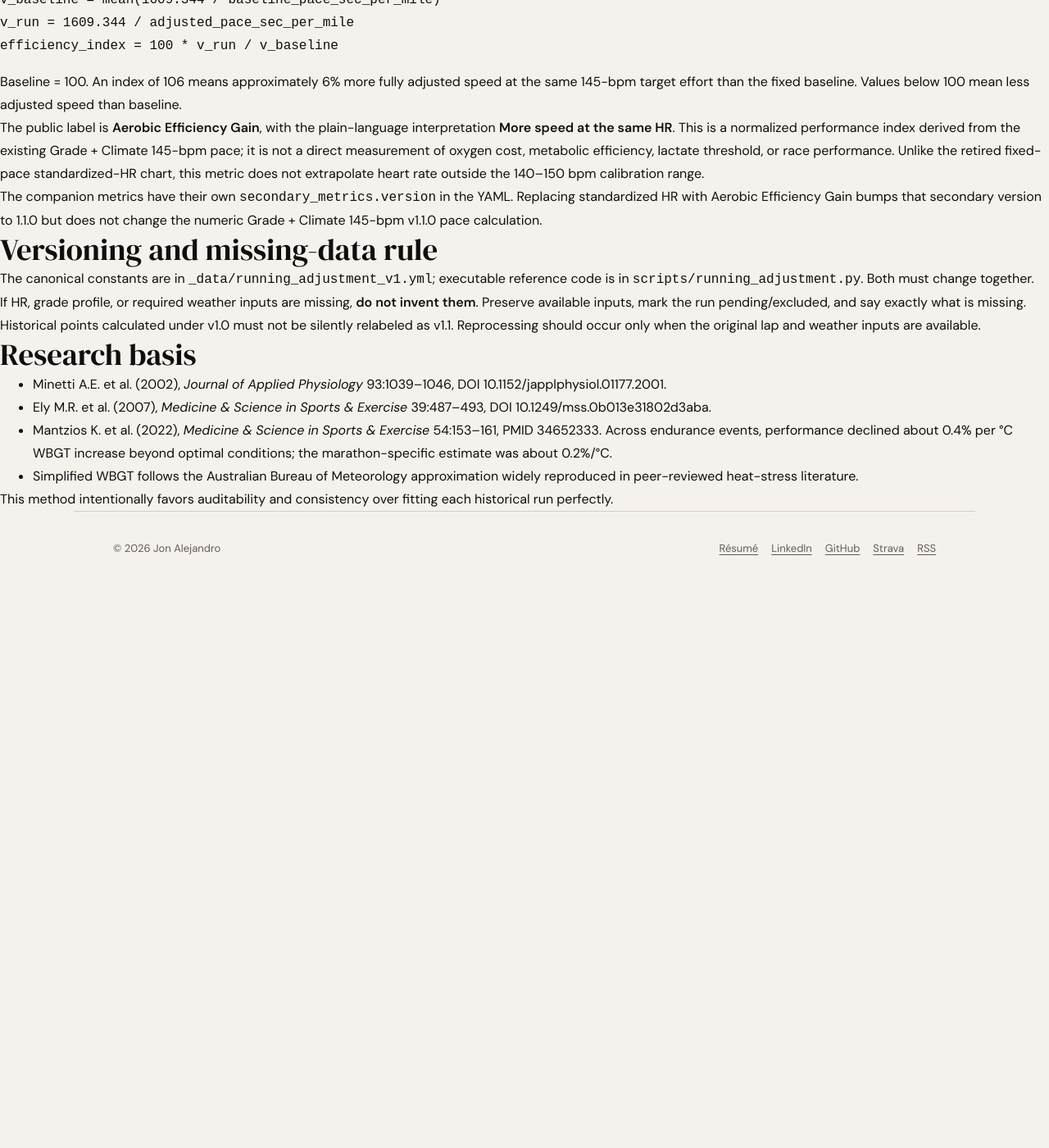
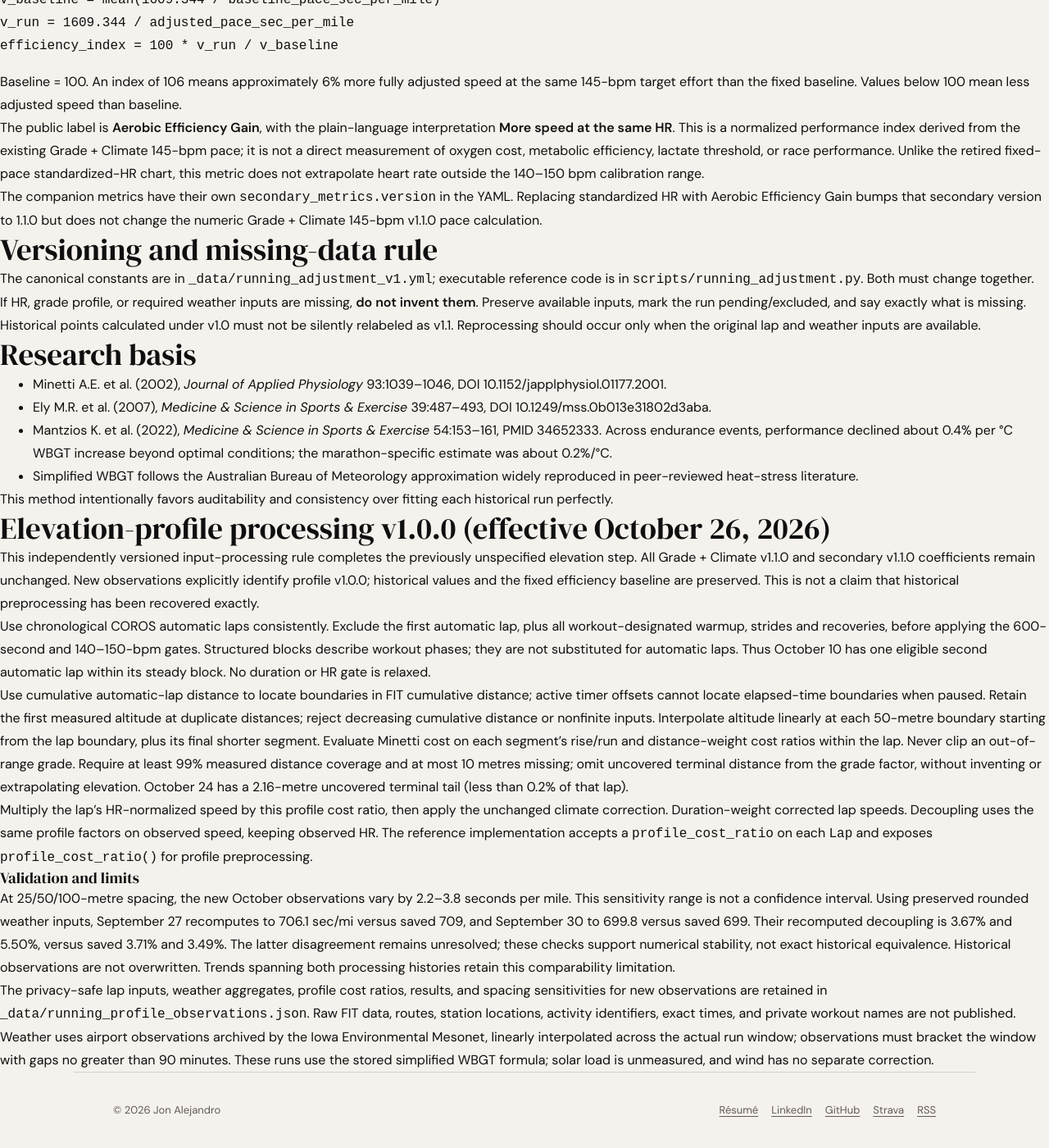
Before and after one commit to jonalejandro/jonalejandro.github.io, a Jekyll site: the page built from docs/running-adjustment-method.md, in a window 1280 px wide and 1400 px high, scrolled down 2169 px. Shown: the whole window at 82% size. Built offline with Jekyll 4.4.1, drawn with Linux system fonts in a browser that asks for light colours; our own code applies the rules of GitHub Pages for plain Markdown files; before the commit the page ends 2885 px from its top, so only the background shows below that.

Commit message:
Complete October adjusted paces with versioned profile processing

```diff
--- a/docs/running-adjustment-method.md
+++ b/docs/running-adjustment-method.md
@@ -129,3 +129,55 @@ Historical points calculated under v1.0 must not be silently relabeled as v1.1.
 - Simplified WBGT follows the Australian Bureau of Meteorology approximation widely reproduced in peer-reviewed heat-stress literature.
 
 This method intentionally favors auditability and consistency over fitting each historical run perfectly.
+
+
+## Elevation-profile processing v1.0.0 (effective October 26, 2026)
+
+This independently versioned input-processing rule completes the previously
+unspecified elevation step. All Grade + Climate v1.1.0 and secondary v1.1.0
+coefficients remain unchanged. New observations explicitly identify profile
+v1.0.0; historical values and the fixed efficiency baseline are preserved.
+This is not a claim that historical preprocessing has been recovered exactly.
+
+Use chronological COROS automatic laps consistently. Exclude the first automatic
+lap, plus all workout-designated warmup, strides and recoveries, before applying
+the 600-second and 140–150-bpm gates. Structured blocks describe workout phases;
+they are not substituted for automatic laps. Thus October 10 has one eligible
+second automatic lap within its steady block. No duration or HR gate is relaxed.
+
+Use cumulative automatic-lap distance to locate boundaries in FIT cumulative
+distance; active timer offsets cannot locate elapsed-time boundaries when paused.
+Retain the first measured altitude at duplicate distances; reject decreasing
+cumulative distance or nonfinite inputs. Interpolate altitude linearly at each
+50-metre boundary starting from the lap boundary, plus its final shorter segment.
+Evaluate Minetti cost on each segment's rise/run and distance-weight cost ratios
+within the lap. Never clip an out-of-range grade. Require at least 99% measured
+distance coverage and at most 10 metres missing; omit uncovered terminal distance
+from the grade factor, without inventing or extrapolating elevation. October 24
+has a 2.16-metre uncovered terminal tail (less than 0.2% of that lap).
+
+Multiply the lap's HR-normalized speed by this profile cost ratio, then apply the
+unchanged climate correction. Duration-weight corrected lap speeds. Decoupling
+uses the same profile factors on observed speed, keeping observed HR. The
+reference implementation accepts a `profile_cost_ratio` on each `Lap` and exposes
+`profile_cost_ratio()` for profile preprocessing.
+
+### Validation and limits
+
+At 25/50/100-metre spacing, the new October observations vary by 2.2–3.8 seconds
+per mile. This sensitivity range is not a confidence interval. Using preserved
+rounded weather inputs, September 27 recomputes to 706.1 sec/mi versus saved 709,
+and September 30 to 699.8 versus saved 699. Their recomputed decoupling is 3.67%
+and 5.50%, versus saved 3.71% and 3.49%. The latter disagreement remains unresolved;
+these checks support numerical stability, not exact historical equivalence.
+Historical observations are not overwritten. Trends spanning both processing
+histories retain this comparability limitation.
+
+The privacy-safe lap inputs, weather aggregates, profile cost ratios, results,
+and spacing sensitivities for new observations are retained in
+`_data/running_profile_observations.json`. Raw FIT data, routes, station locations,
+activity identifiers, exact times, and private workout names are not published.
+Weather uses airport observations archived by the Iowa Environmental Mesonet,
+linearly interpolated across the actual run window; observations must bracket the
+window with gaps no greater than 90 minutes. These runs use the stored simplified
+WBGT formula; solar load is unmeasured, and wind has no separate correction.
```
Also changed, not shown: _data/running_adjustment_v1.yml (+16 -0 lines), _data/running_profile_observations.json (added, +142 -0 lines), _pages/running.html (+8 -8 lines), assets/running-dashboard.js (+13 -8 lines), scripts/running_adjustment.py (+60 -3 lines), scripts/test_running_profile.py (added, +20 -0 lines), .github/workflows/site-check.yml.
